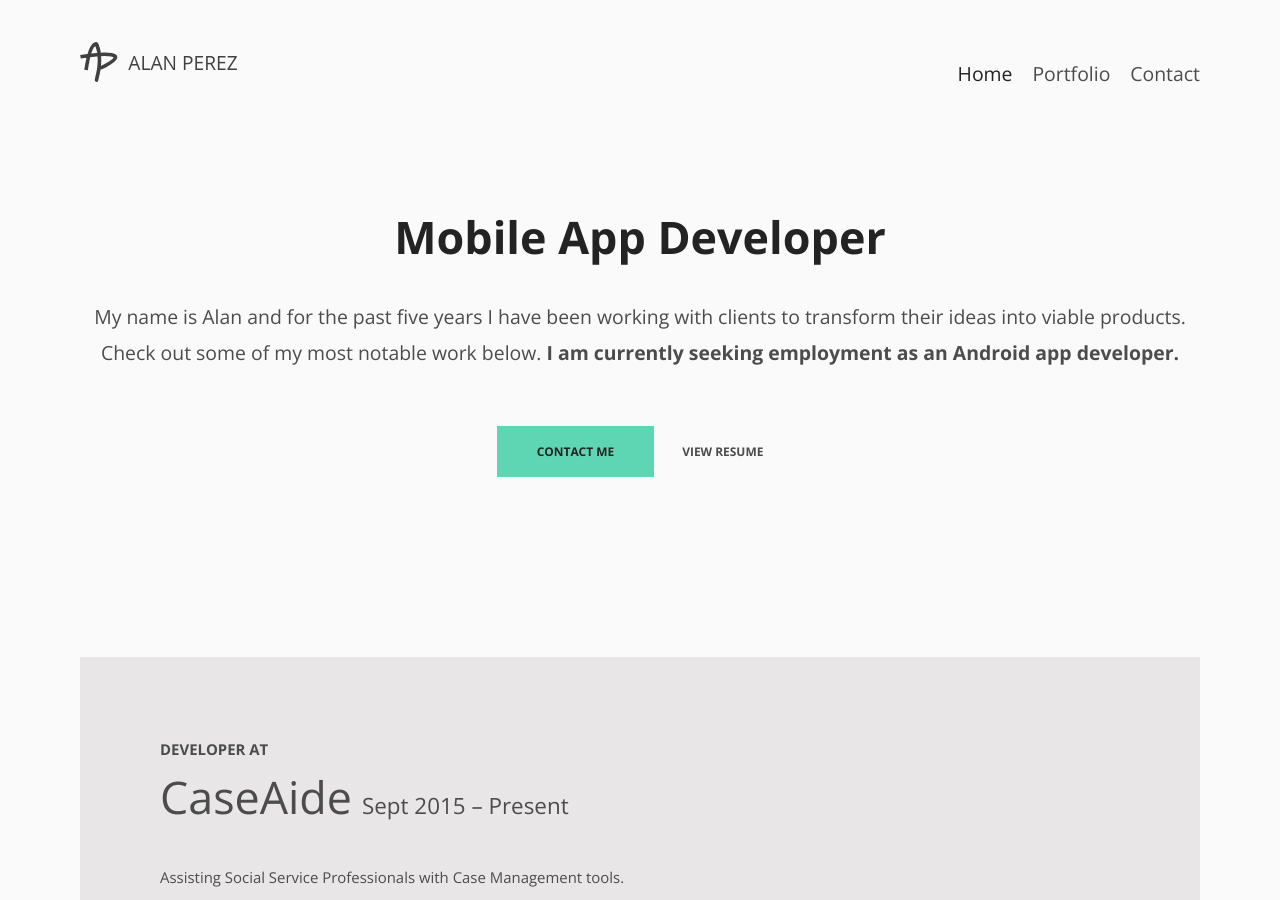
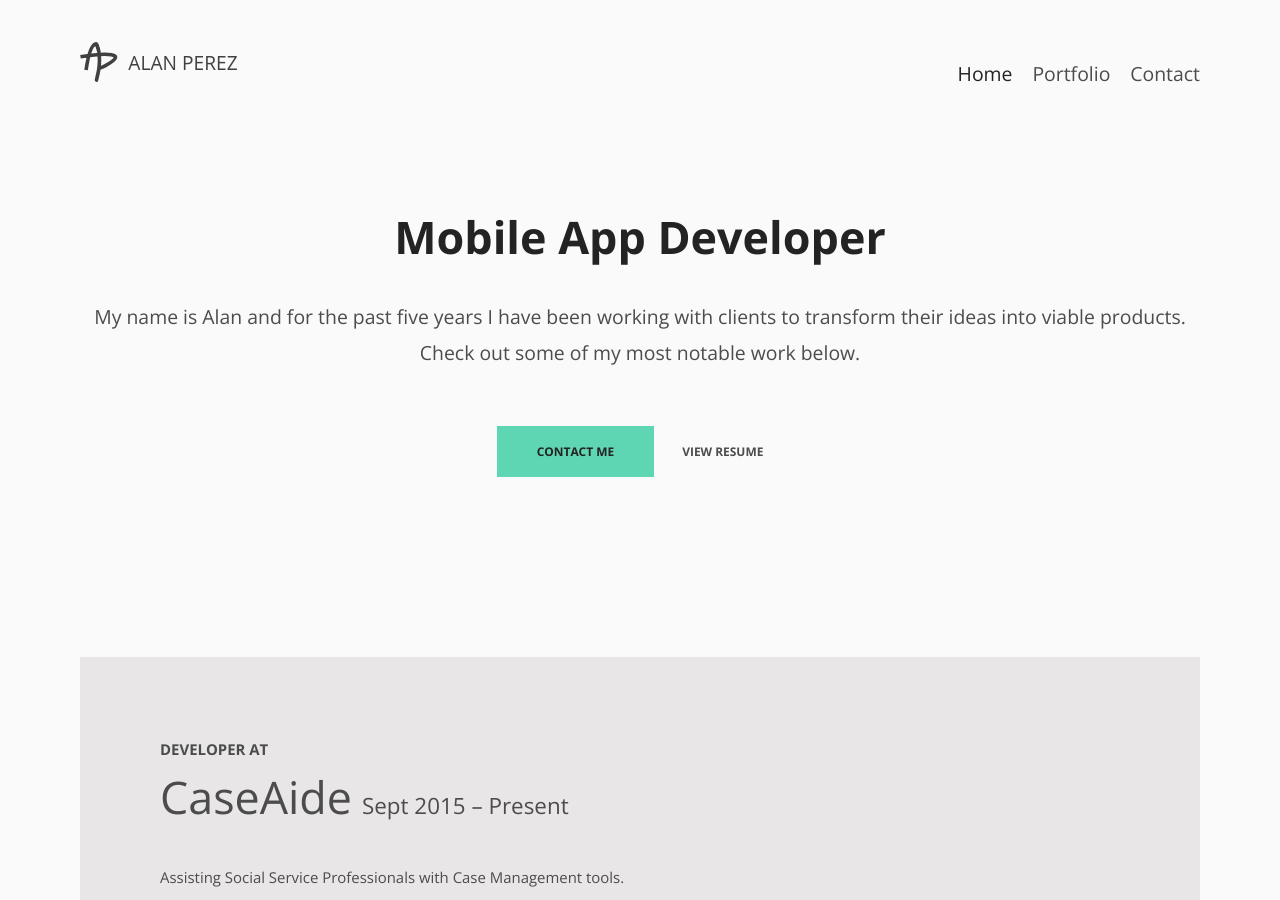
Before and after one commit to alanipce/mywebsite, a Jekyll site: the page built from index.html, in a window 1280 px wide and 900 px high. Built offline with Jekyll 4.4.1, drawn with Linux system fonts in a browser that asks for light colours; nearby versions of some CDN libraries.

Commit message:
No longer advertising the fact that I was looking for an android position

```diff
--- a/index.html
+++ b/index.html
@@ -7,7 +7,7 @@
       {% include header.html %}
       <div class="hero">
           <h1 class="hero__title">Mobile App Developer</h1>
-          <p class="hero__message">My name is Alan and for the past five years I have been working with clients to transform their ideas into viable products. Check out some of my most notable work below. <span class="emphasize">I am currently seeking employment as an Android app developer.</span></p>
+          <p class="hero__message">My name is Alan and for the past five years I have been working with clients to transform their ideas into viable products. Check out some of my most notable work below.</p>
           <div class="hero__actions">
             <a href="mailto:{{site.data.me.contact-email}}" class="hero__button hero__button--cta">Contact me</a>
             <a href="/documents/my-resume.pdf" target="_blank" class="hero__button">View Resume</a>
```
Also changed, not shown: 6 other files.
